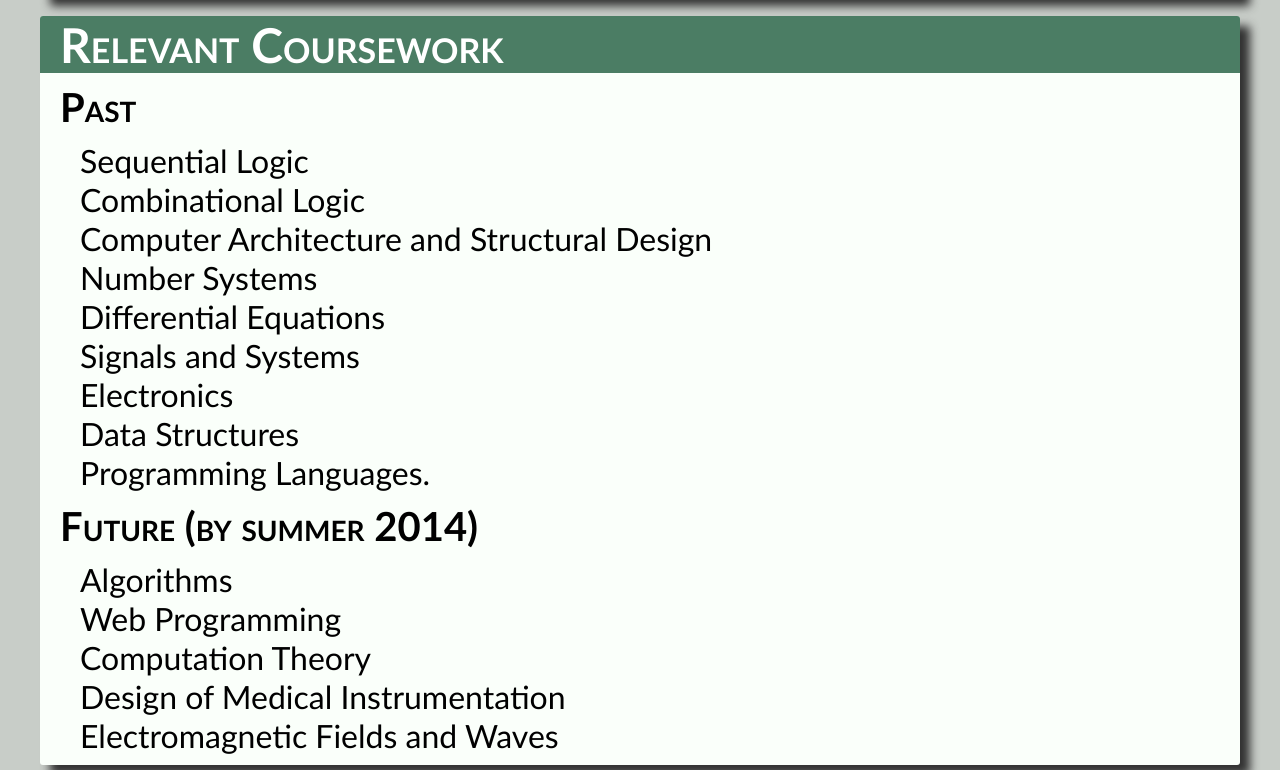
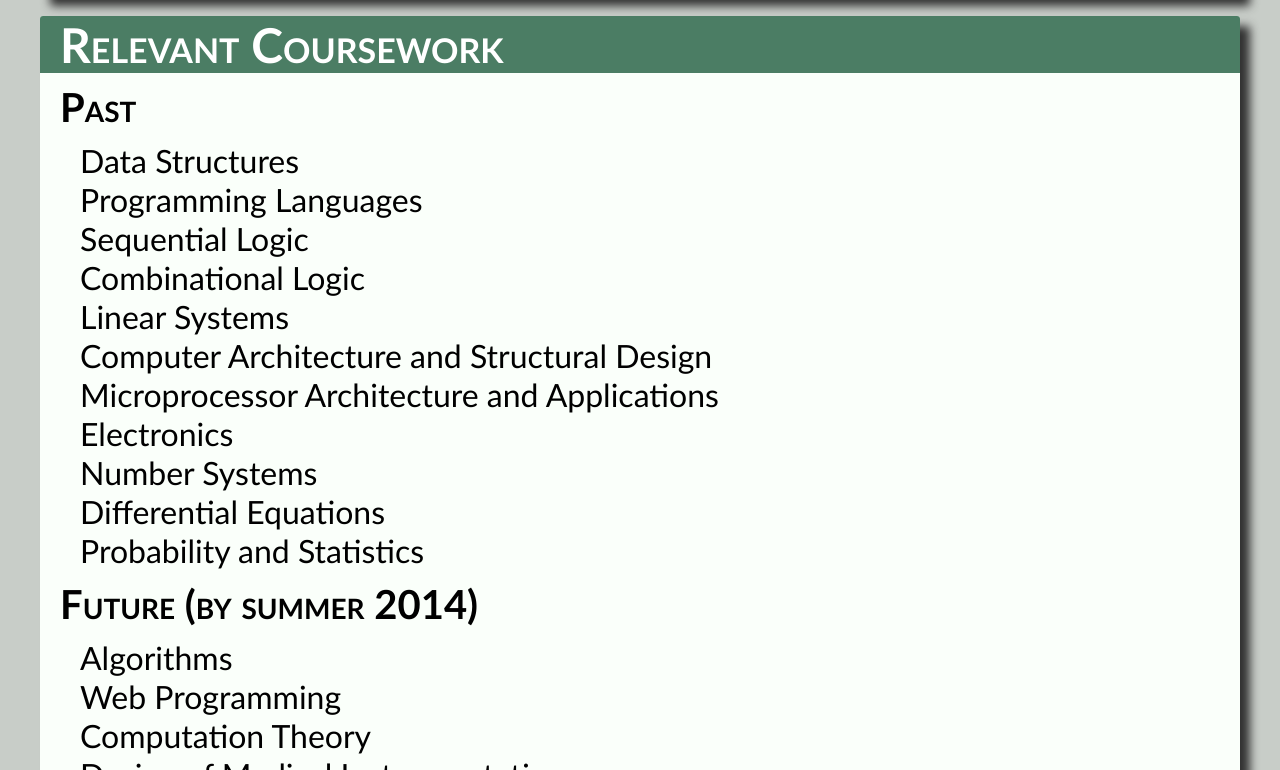
Before and after one commit to ryand626/ryand626.github.io, a plain HTML site: page resume.html in a window 1280 px wide. Shown: the part 754-1524 px from the top of the page. Drawn offline with Linux system fonts and the light colour scheme.

Commit message:
resume tweak
exactly what you'd expect. Updated/reorganized relevant coursework

```diff
--- a/resume.html
+++ b/resume.html
@@ -42,15 +42,17 @@
 			<h2>Relevant Coursework</h2>
 			<h3>Past</h3>
 				<dl>
+					<dt>Data Structures</dt>
+					<dt>Programming Languages</dt>
 					<dt>Sequential Logic</dt>
 					<dt>Combinational Logic</dt>
+					<dt>Linear Systems</dt>
 					<dt>Computer Architecture and Structural Design</dt>
+					<dt>Microprocessor Architecture and Applications</dt>
+					<dt>Electronics</dt>
 					<dt>Number Systems</dt>
 					<dt>Differential Equations</dt>
-					<dt>Signals and Systems</dt>
-					<dt>Electronics</dt>
-					<dt>Data Structures</dt>
-					<dt>Programming Languages.</dt>
+					<dt>Probability and Statistics</dt>
 				</dl>
 
 			<h3>Future (by summer 2014)</h3>
```
